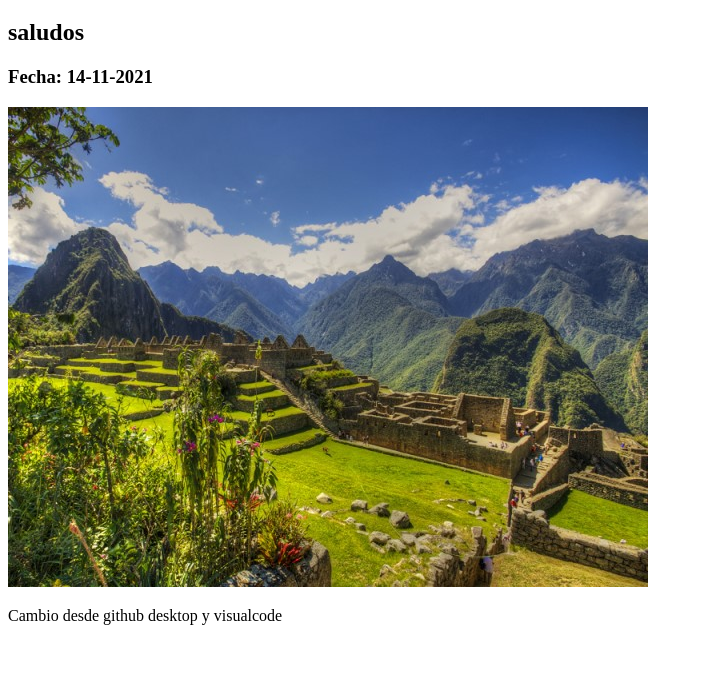
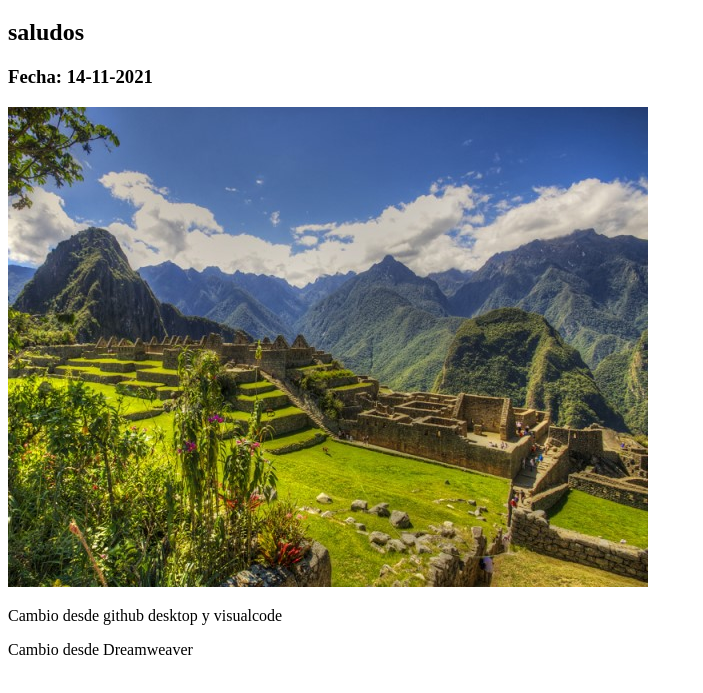
Before and after one commit to dnegretet/dnegretet.github.io, a plain HTML site: page index.html in a window 1280 px wide. Shown: the part 61-754 px from the top of the page, without its empty margins (0-703 px from the left). Drawn offline with Linux system fonts and the light colour scheme.

Commit message:
nueva linea

```diff
--- a/index.html
+++ b/index.html
@@ -11,6 +11,8 @@
     <h3>Fecha: 14-11-2021</h3>
     <img src="images/machupicchu.jpg" alt="machupicchu">
     <p>Cambio desde github desktop y visualcode</p>
+	<p>Cambio desde Dreamweaver</p>
+
 
   </body>
 
```
